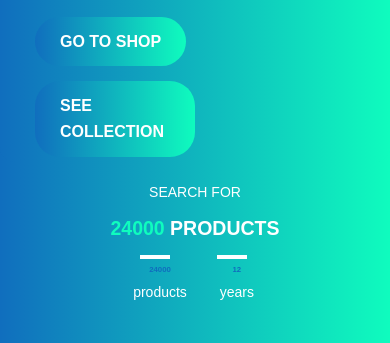
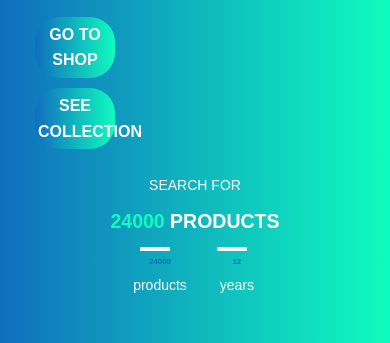
Before and after one commit to shankaradurga15/KS-Furniture, a plain HTML site: page index.html in a window 390 px wide. Shown: the part 757-1100 px from the top of the page. Drawn offline with nearby package versions, Linux system fonts and the light colour scheme.

Commit message:
Update style.css

```diff
--- a/style.css
+++ b/style.css
@@ -772,6 +772,20 @@ body,html {
         font-size: 20px;
     }
 
+    .buttons {
+        flex-direction: row; /* Stack buttons vertically */
+        align-items: center;
+        gap: 10px;
+        text-align: center;
+        display: flex;
+    }
+
+    .btn {
+        width: 50%; /* Make buttons wider */
+        padding: 5px 3px;
+        font-size: 1rem;
+        text-align: center;
+    }
 
 
     .hero-image {
```
